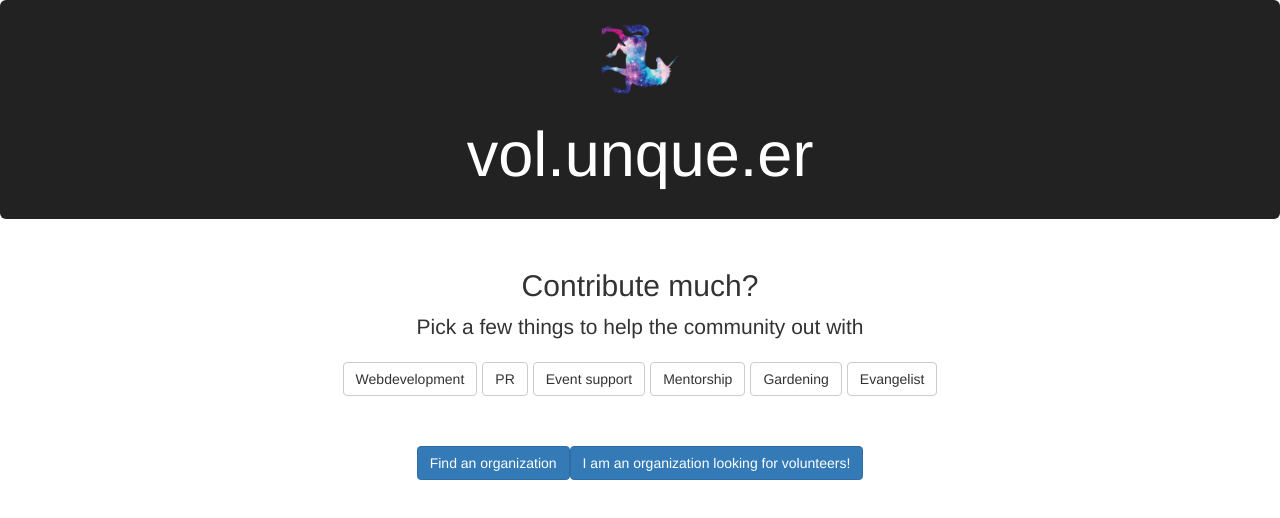
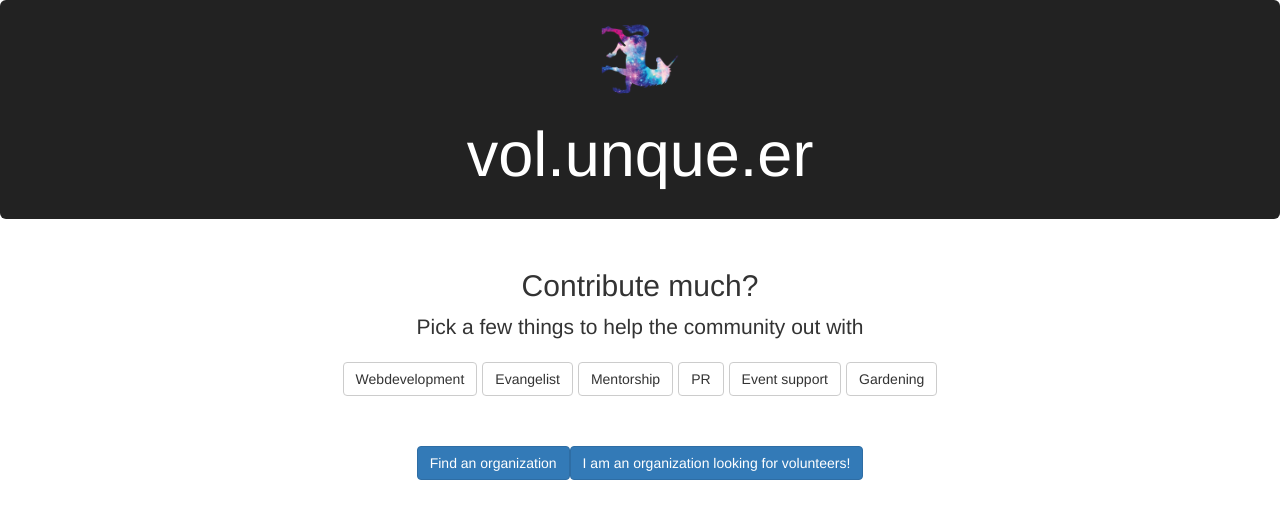
Before and after one commit to mcgnly/volunqueer, a React (Create React App) app: page / in a window 1280 px wide. Shown: the top 518 px of the page. Built offline with nearby package versions, Linux system fonts and the light colour scheme.

Commit message:
add more orgs to list

```diff
--- a/src/orgs.js
+++ b/src/orgs.js
@@ -1,6 +1,30 @@
 export default function() {
 
 return [
+                {
+                    name: "sally",
+                    logo: "https://dummyimage.com/600x400/0026ff/fff.png&text=sally",
+                    mission: "Keep people informed about their (localized) rights",
+                    field_of_work: "Webdevelopment",
+                    description: "Help us extend the reach of our services and app",
+                    contact: "volunteers@sal.ly"
+                },
+                {
+                    name: "queerkietz",
+                    logo: "https://dummyimage.com/600x400/d900ff/fff.png&text=queerkietz",
+                    mission: "Show people their queer hood",
+                    field_of_work: "Evangelist",
+                    description: "Tell people about our services and show them how to contribute",
+                    contact: "volunteers@queerkietz.org"
+                },
+                {
+                    name: "unitors",
+                    logo: "https://dummyimage.com/600x400/0048ff/fff.png&text=unitors",
+                    mission: "Help people settling into the work-world",
+                    field_of_work: "Mentorship",
+                    description: "Be a mentor for recent graduates",
+                    contact: "volunteers@unitors.org"
+                },
                 {
                     name: "Maneo",
                     logo: "http://www.maneo.de/fileadmin/template/images/maneo_logo.png",
```
